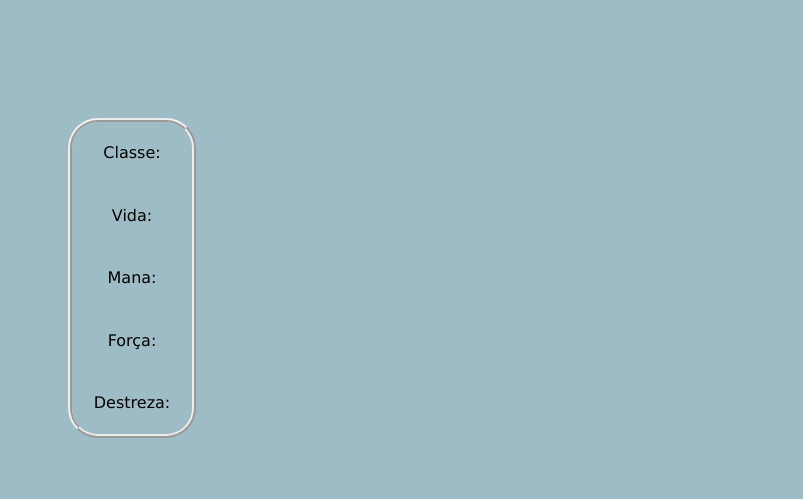
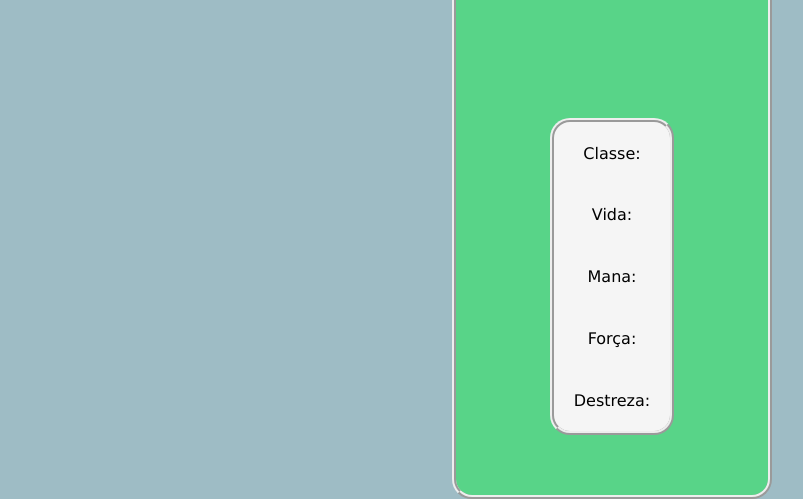
Before and after one commit to Zoryax/game-profile, a plain HTML site: page profile.html in a window 1280 px wide. Shown: the part 301-800 px from the top of the page, without its empty margins (28-831 px from the left). Drawn offline with Linux system fonts and the light colour scheme.

Commit message:
centralizacao elementos perfil

```diff
--- a/style.css
+++ b/style.css
@@ -61,9 +61,11 @@ body {
     width: 25%;
     height: 100%;
     flex-direction: column;
-    align-self: flex-start;
     align-items: center;
     justify-content: space-around;
+    border: ridge 4px;
+    border-radius: 20px;
+    background-color: rgb(88, 212, 136);
 }
 .foto {
     margin-top: 15px;
@@ -75,13 +77,14 @@ body {
 .info {
     margin: 20px 0 0 0;
     display: flex;
-    flex-direction: column;
+    flex-flow: column wrap;
     width: 40%;
     height: 40%;
     border: ridge 4px;
-    border-radius: 30px;
+    border-radius: 20px;
     align-items: center;
     justify-content: space-around;
+    background-color: whitesmoke;
 }
 .atributos {
     font-family: Verdana, Geneva, Tahoma, sans-serif;
```
